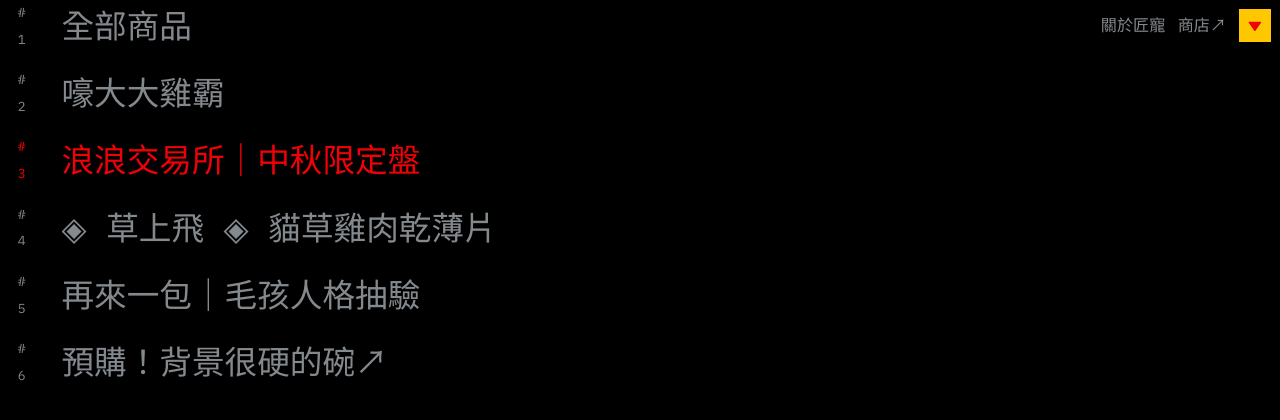
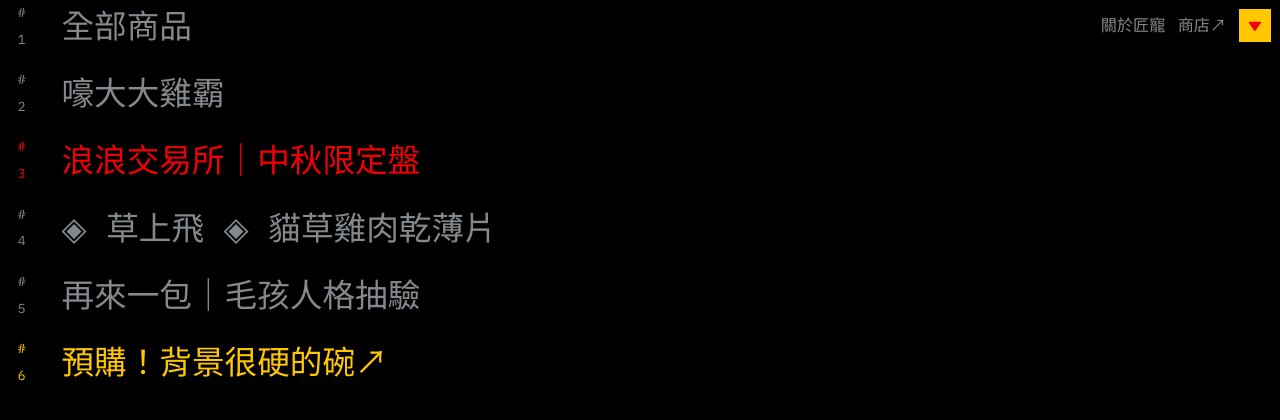
Before and after one commit to aa89976566/furmosa_menu, a Next.js app: page / in a window 1280 px wide. Shown: the top 420 px of the page. Built offline with nearby package versions, Linux system fonts and the light colour scheme; a web font is replaced by a local one.

Commit message:
Make latest preorder menu item yellow

```diff
--- a/src/app/works-ui.css
+++ b/src/app/works-ui.css
@@ -278,6 +278,10 @@
   color: inherit;
 }
 
+.works-page .works-row--latest {
+  color: var(--ed-yellow);
+}
+
 .works-page .works-row--highlight {
   color: var(--ed-red);
 }
```
